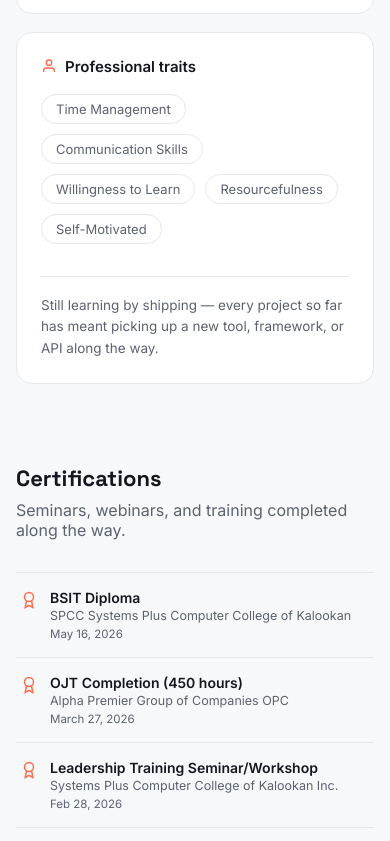
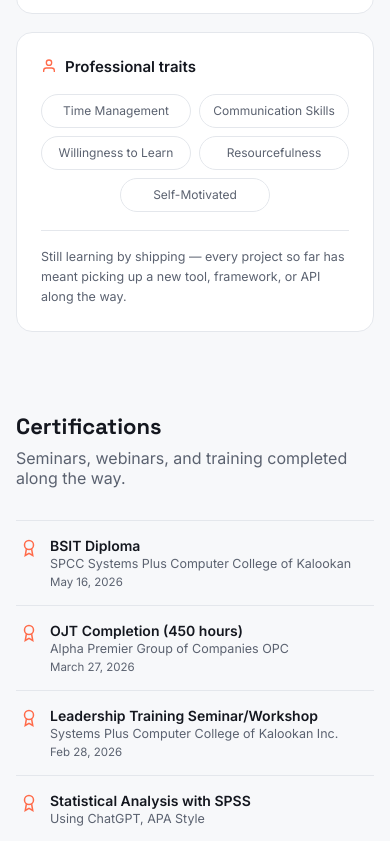
Before and after one commit to songiericsajoca0-svg/sajoca.port, a website: page public/index.html in a window 390 px wide. Shown: the part 3637-4478 px from the top of the page. Drawn offline with Linux system fonts and the light colour scheme.

Commit message:
Implement responsive design for trait chips
Added responsive styles for trait chips and notes.

```diff
--- a/public/styles.css
+++ b/public/styles.css
@@ -344,3 +344,53 @@ a { color: inherit; text-decoration: none; }
 @media (hover: none) {
   .spotlight-card .glow { display: none; }
 }
+@media (max-width: 600px) {
+
+  #traitChips {
+    display: grid;
+    grid-template-columns: repeat(2, minmax(0, 1fr));
+    gap: 8px;
+    width: 100%;
+    margin-bottom: 0;
+  }
+
+  #traitChips .chip {
+    width: 100%;
+    min-width: 0;
+    min-height: 34px;
+    padding: 7px 8px;
+    font-size: 12px;
+    line-height: 1.3;
+    text-align: center;
+    white-space: normal;
+
+    display: flex;
+    align-items: center;
+    justify-content: center;
+  }
+
+  /* Pang-5: nasa gitna */
+  #traitChips .chip:last-child {
+    grid-column: 1 / -1;
+    justify-self: center;
+    width: calc(50% - 4px);
+  }
+
+  .traits-note {
+    margin-top: 18px;
+    padding-top: 16px;
+    font-size: 12.5px;
+    line-height: 1.6;
+  }
+}
+
+@media (max-width: 380px) {
+
+  #traitChips {
+    grid-template-columns: repeat(2, minmax(0, 1fr));
+  }
+
+  #traitChips .chip:last-child {
+    width: calc(50% - 4px);
+  }
+}
```
